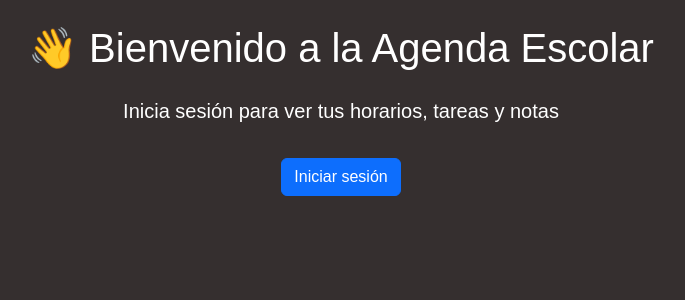
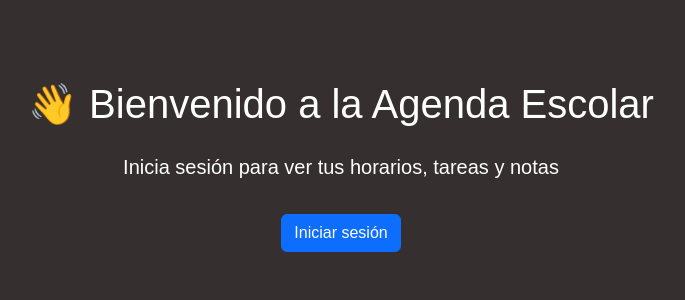
Before and after one commit to AlejandroRodriguez1998/Agenda, a Next.js app: page / in a window 1280 px wide. Shown: the top 300 px of the page, without its empty margins (299-984 px from the left). Built offline with nearby package versions, Linux system fonts and the light colour scheme; no server answers.

Commit message:
Solución espaciado arriba

```diff
--- a/pages/_app.tsx
+++ b/pages/_app.tsx
@@ -15,6 +15,7 @@ export default function App({ Component, pageProps }: AppProps) {
 
   return (
     <>
+      <div className="mt-5 pt-2"></div>
       <Component {...pageProps} />
       <BottomNav />
       {isClient && <Toaster position="top-center" reverseOrder={false} />}
```
